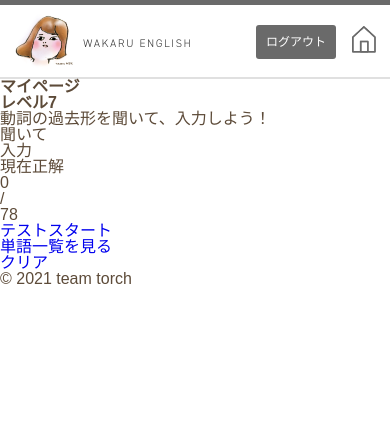
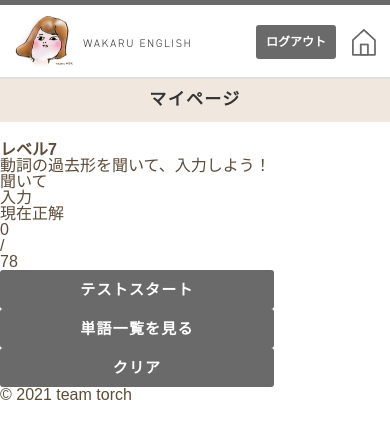
Before and after one commit to ackanamori/wakaruenglish, a Flask app: page /mypage in a window 390 px wide. Shown: the top 439 px of the page. Run offline with Flask 2, Linux system fonts and the light colour scheme.

Commit message:
htmlとcssの修正

```diff
--- a/static/css/common.css
+++ b/static/css/common.css
@@ -8,6 +8,19 @@ body {
 @media screen and (max-width: 963px)  {
 	.pc_only { display: none !important; }
 	.sp_only { display: block !important; }
+
+	.btn {
+		display: inline-block;
+		font-size: 15px;
+		background-color: #6A6A6A;
+		color: white;
+		letter-spacing: 0.08em;
+		padding: 12px 0;
+		width: 274px;
+		border-radius: 3px;
+		text-align: center;
+		font-weight: bold;
+	}
 
 	.wakaruHeader {
 		width: 100%;
@@ -32,20 +45,31 @@ body {
 
 	.btnHomeHeader img {
 		width: 24px;
+		position: relative;
+		top: 3px;
 	}
 
-	.btnLogoutHeader a{
+	.btnLogoutHeader{
 		font-size: 12px;
 		color: white;
 		background-color: #6A6A6A;
 		padding: 10px;
 		border-radius: 3px;
+		font-weight: bold;
 	}
 
 	.btnLogoutHeader {
 		margin-right: 16px;
 	}
 
-
+	.pageTitle {
+		background-color: #F0E8DF;
+		color: #333333;
+		padding: 12px 0 14px;
+		font-size: 17px;
+		text-align: center;
+		letter-spacing: 0.08em;
+		margin-bottom: 20px;
+	}
 
 }
--- a/templates/base.html
+++ b/templates/base.html
@@ -13,8 +13,8 @@
     <header class="wakaruHeader">
         <div class="wakaruHeaderLogo"><img src="static/img/logo.png" alt="WAKARU ENGLISH"></div>
         <ul class="wakaruHeaderbtnlist">
-            <li class="btn btnLogoutHeader"><a>ログアウト</a></li>
-            <li class="btn btnHomeHeader"><a href="/"><img src="static/img/topicon.png"></a></li>
+            <li><a class="btnLogoutHeader" href="/">ログアウト</a></li>
+            <li><a class="btnHomeHeader" href="/"><img src="static/img/topicon.png"></a></li>
         </ul>
     </header>
     {% block content %}
```
Also changed, not shown: templates/wordlist.html (+9 -22 lines), static/css/wordlist.css (added).
